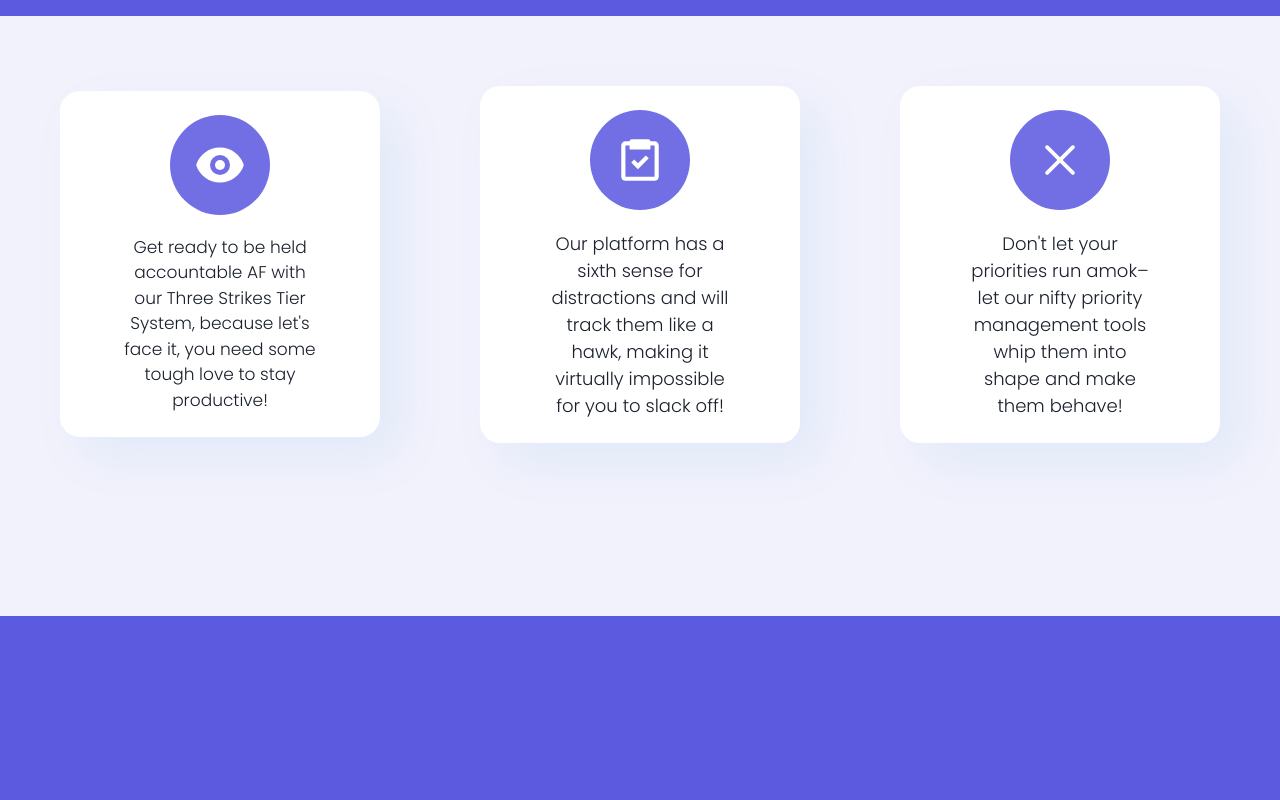
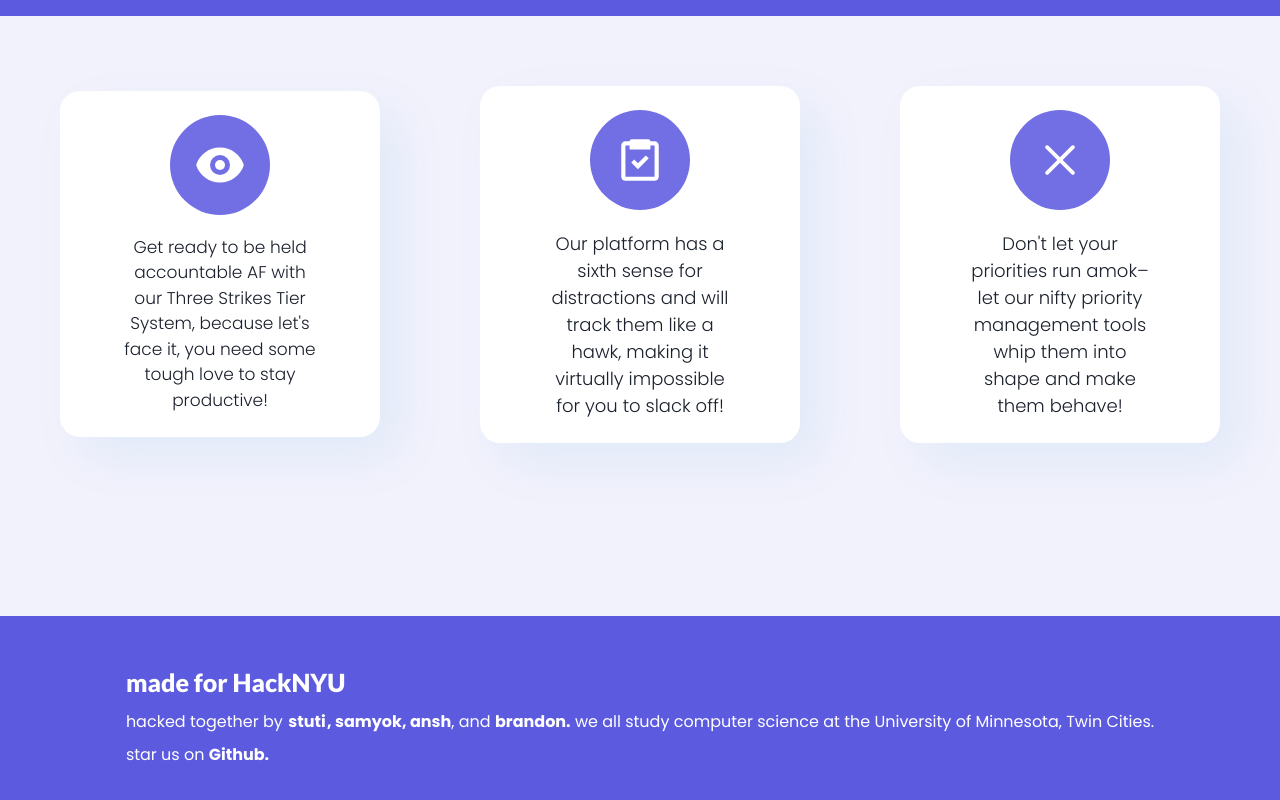
Before and after one commit to MiniHacks/aly, a Next.js app in the folder packages/frontend/: page / in a window 1280 px wide. Shown: the part 1038-1838 px from the top of the page. Before the commit the page ends 1737 px from the top, so only its background shows below. Built offline with nearby package versions, Linux system fonts and the light colour scheme; a web font is replaced by a local one.

Commit message:
💍 footer and cleaning up

```diff
--- a/packages/frontend/components/Footer.tsx
+++ b/packages/frontend/components/Footer.tsx
@@ -0,0 +1,90 @@
+import { HStack, Box, Text, Heading, VStack, Button } from "@chakra-ui/react";
+import React from "react";
+
+const Footer = (): JSX.Element => {
+  return (
+    <Box>
+      <HStack
+        w={"100%"}
+        h={"200px"}
+        bg={"brand.100"}
+        justifyContent={"center"}
+        fontFamily={"Poppins"}
+      >
+        <HStack justifyContent={"space-between"}>
+          <VStack alignItems={"left"}>
+            <Text
+              color={"white"}
+              fontSize={"25px"}
+              fontWeight={"600"}
+              fontFamily={"Lato"}
+            >
+              made for HackNYU
+            </Text>
+            <Text fontFamily={"Poppins"} color={"white"}>
+              hacked together by{" "}
+              <Button
+                color={"white"}
+                fontWeight={"600"}
+                variant={"link"}
+                as={"a"}
+                target={"_blank"}
+                href={"https://iamstuti.com"}
+              >
+                stuti
+              </Button>
+              <Button
+                color={"white"}
+                fontWeight={"600"}
+                variant={"link"}
+                as={"a"}
+                target={"_blank"}
+                href={"https://yok.dev"}
+              >
+                , samyok
+              </Button>
+              <Button
+                color={"white"}
+                fontWeight={"600"}
+                variant={"link"}
+                as={"a"}
+                target={"_blank"}
+                href={"https://anshpa.tel"}
+              >
+                , ansh
+              </Button>
+              ,{"  "}and {"  "}
+              <Button
+                color={"white"}
+                fontWeight={"600"}
+                variant={"link"}
+                as={"a"}
+                target={"_blank"}
+                href={"https://brandonlam.dev"}
+              >
+                brandon.
+              </Button>
+              {"  "}we all study computer science at the University of
+              Minnesota, Twin Cities.
+            </Text>
+            <Text color={"white"} fontFamily={"Poppins"}>
+              star us on{"  "}
+              <Button
+                color={"white"}
+                fontWeight={"600"}
+                variant={"link"}
+                as={"a"}
+                target={"_blank"}
+                href={"https://github.com/MiniHacks/aly"}
+              >
+                Github.
+              </Button>
+            </Text>
+          </VStack>
+        </HStack>
+      </HStack>
+    </Box>
+  );
+};
+
+export default Footer;
--- a/packages/frontend/pages/index.tsx
+++ b/packages/frontend/pages/index.tsx
@@ -17,6 +17,7 @@ import firebase from "firebase/compat/app";
 import PageLayout from "../components/Layout/PageLayout";
 import NavBar from "../components/NavBar";
 import Features from "../components/Features";
+import Footer from "../components/Footer";
 import "firebase/compat/auth";
 
 import initFirebase from "../util/config";
@@ -205,14 +206,15 @@ const Home: NextPage = () => {
       </HStack>
       <Image
         src={"iphone.png"}
-        width={"375px"}
+        width={"345px"}
         style={{
           position: "absolute",
-          top: "4%",
-          right: "250px",
+          top: "6%",
+          right: "230px",
         }}
       />
       <Features />
+      <Footer />
     </PageLayout>
   );
 };
```
